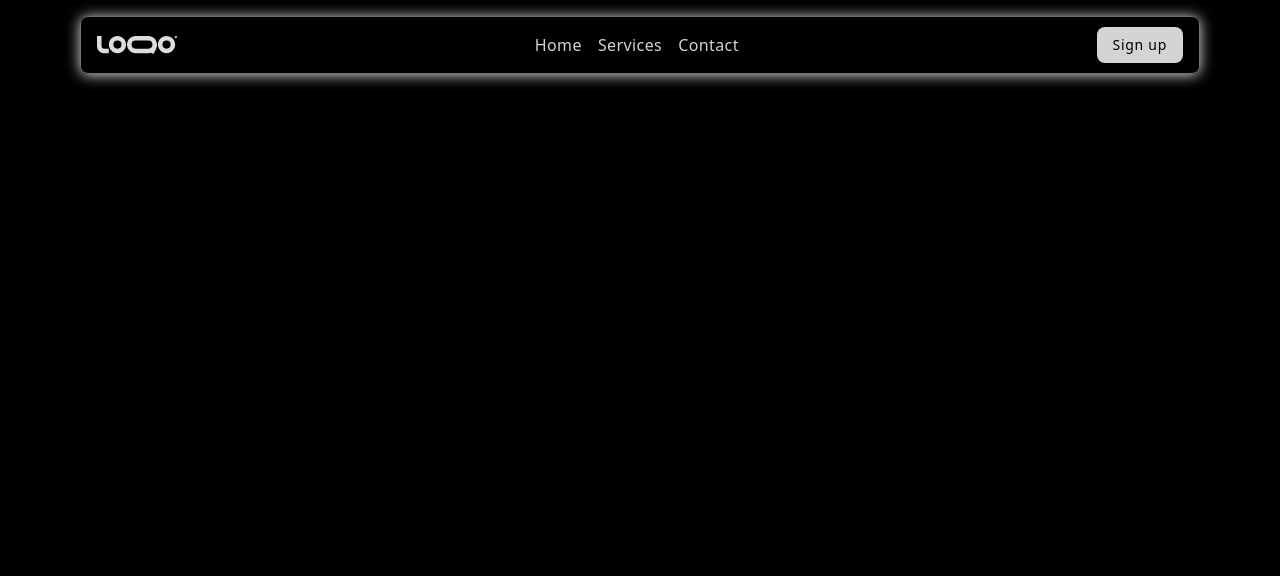
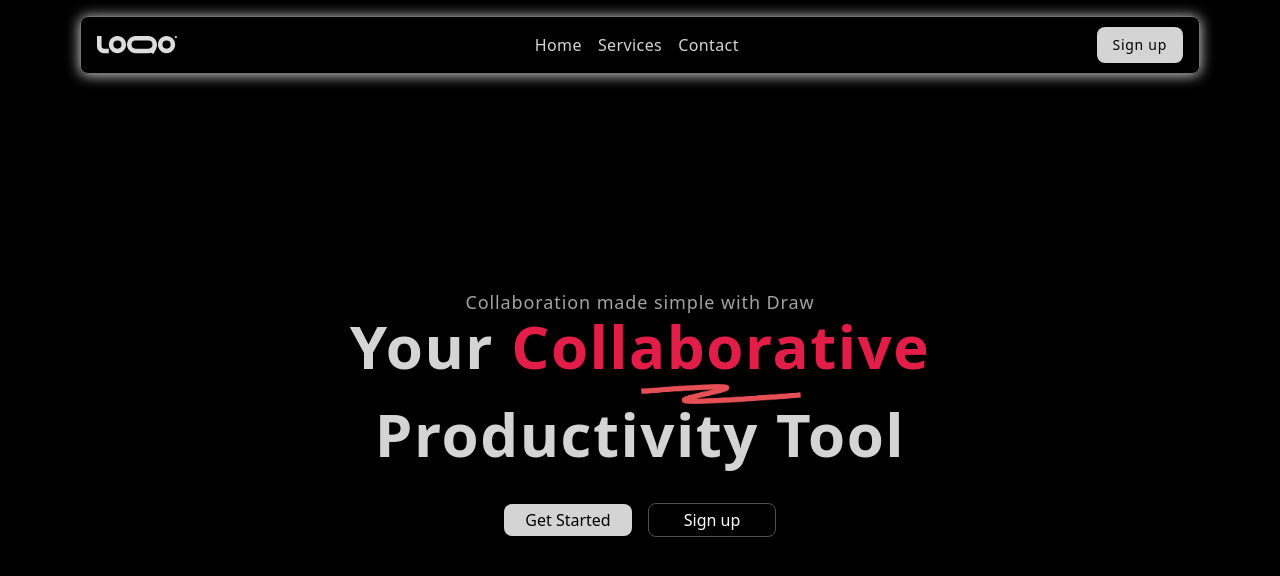
Before and after one commit to pranavtartey/exclidraw-main, a Next.js app in the folder apps/frontend/: page / in a window 1280 px wide. Shown: the top 576 px of the page. Built offline with nearby package versions, Linux system fonts and the light colour scheme.

Commit message:
added the Hero section

```diff
--- a/apps/frontend/app/layout.tsx
+++ b/apps/frontend/app/layout.tsx
@@ -19,7 +19,7 @@ export default function RootLayout({
 }>) {
   return (
     <html lang="en">
-      <body className={`${montserrat.variable} antialiased bg-black`}>{children}</body>
+      <body className={`${montserrat.variable} antialiased bg-black selection:bg-rose-950 selection:text-black`}>{children}</body>
     </html>
   );
 }
--- a/apps/frontend/app/page.tsx
+++ b/apps/frontend/app/page.tsx
@@ -1,10 +1,12 @@
 import Header from "@/sections/Header";
+import Hero from "@/sections/Hero";
 import Link from "next/link";
 
 export default function Home() {
   return (
     <main>
       <Header />
+      <Hero />
     </main>
   );
 }
--- /dev/null
+++ b/apps/frontend/sections/Hero.tsx
@@ -0,0 +1,45 @@
+import Image from "next/image";
+import underline from "@/assets/underline-vector.png";
+const Hero = () => {
+  return (
+    <section className="h-screen">
+      <div className="container h-full flex items-center justify-center">
+        <div className="">
+          <div className="my-8">
+            <p className="text-start sm:text-center text-sm sm:text-lg tracking-wider text-neutral-400">
+              Collaboration made simple with Draw
+            </p>
+            <h2 className="text-5xl sm:text-6xl text-neutral-300 text-start sm:text-center font-semibold tracking-wide">
+              <span>
+                Your{" "}
+                <span className="text-rose-600 inline-flex flex-col items-center justify-center gap-2">
+                  Collaborative{" "}
+                  <Image
+                    src={underline}
+                    alt="underline-image"
+                    width={500}
+                    className="w-40"
+                  />
+                </span>{" "}
+              </span>
+              <br />
+              <span className="">Productivity Tool</span>
+            </h2>
+          </div>
+          <div className="">
+            <div className="w-fit max-sm:w-full mx-auto">
+              <button className="text-black font-medium bg-neutral-300 rounded-lg py-1 px-2 hover:bg-rose-600 transition hover:text-neutral-300 w-full sm:w-32 mx-2 my-2">
+                Get Started
+              </button>
+              <button className="text-white border border-neutral-600 hover:border-neutral-400 transition rounded-lg py-1 px-2 w-full sm:w-32 mx-2">
+                Sign up
+              </button>
+            </div>
+          </div>
+        </div>
+      </div>
+    </section>
+  );
+};
+
+export default Hero;
```
Also changed, not shown: apps/frontend/assets/underline-vector.png (added).
